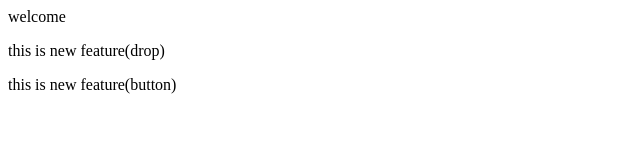
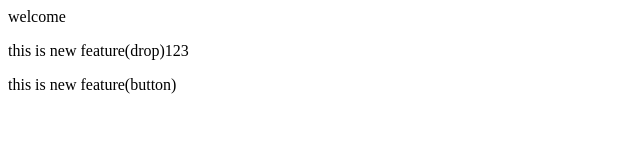
Before and after one commit to Rutuja-Lande/local-repo, a plain HTML site: page index.html in a window 1280 px wide. Shown: the full height of the page, 0-640 px from the left. Drawn offline with Linux system fonts and the light colour scheme.

Commit message:
Update index.html

```diff
--- a/index.html
+++ b/index.html
@@ -1,4 +1,4 @@
 <p>welcome</p>
 
-<p>this is new feature(drop)</p>
+<p>this is new feature(drop)123</p>
 <p>this is new feature(button)</p>
```
